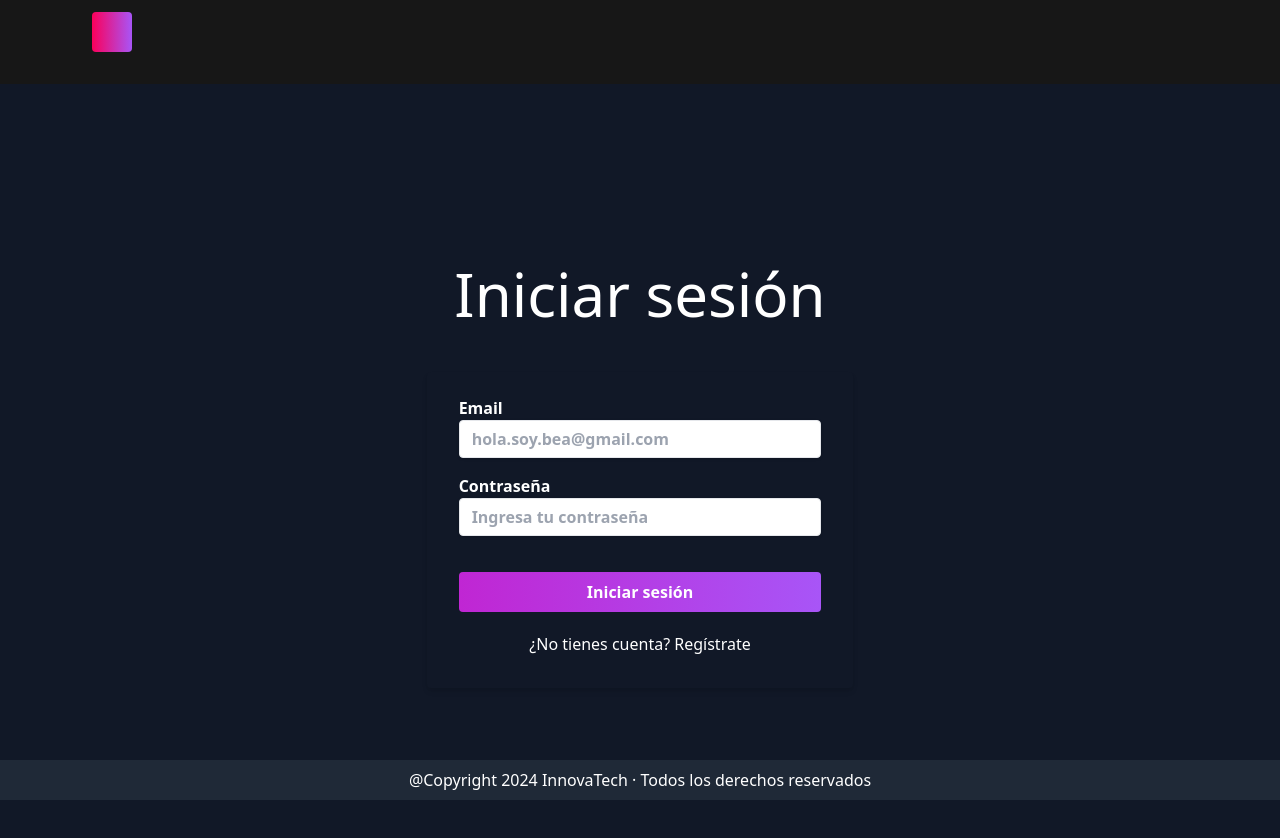
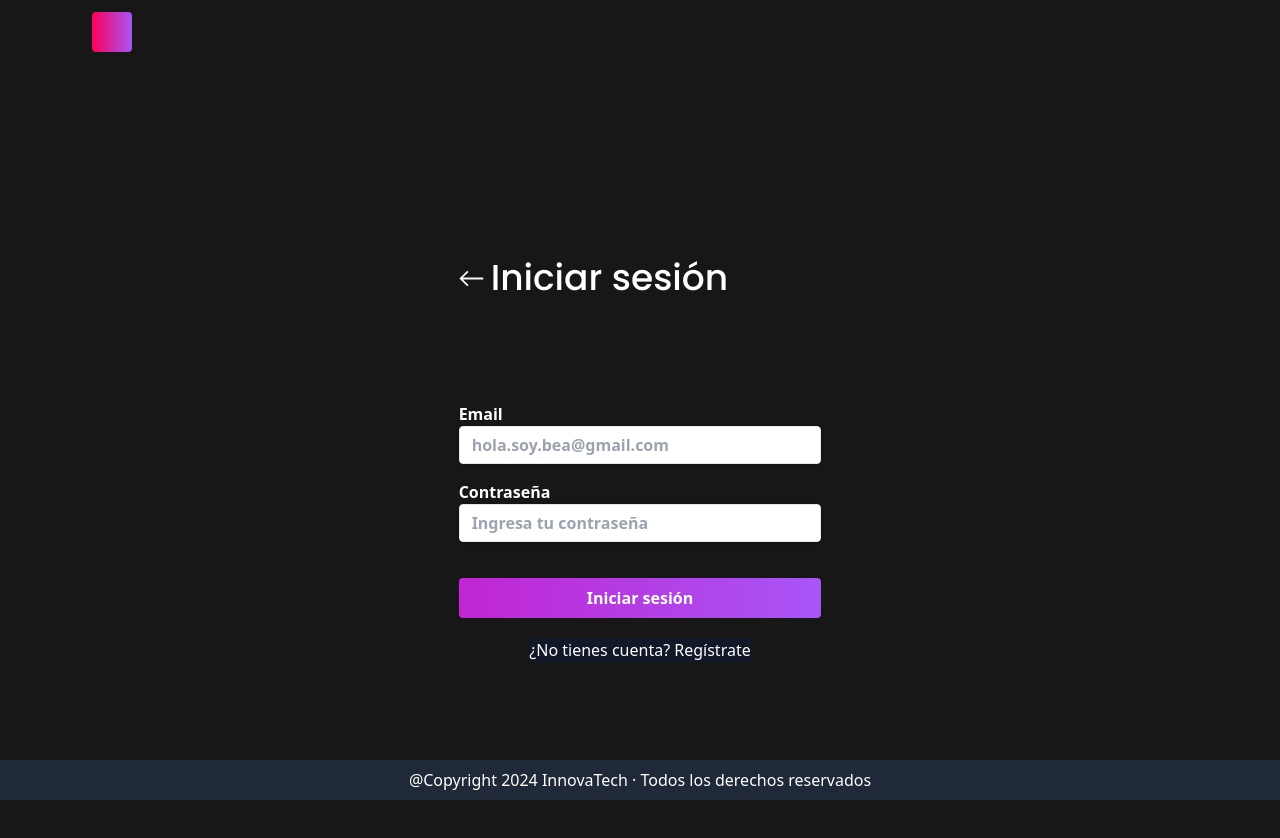
Before and after one commit to Elianarve/GreenNewsPaper, a React (Vite) app in the folder frontend/: page /login in a window 1280 px wide. Shown: the top 838 px of the page. Built offline with nearby package versions, Linux system fonts and the light colour scheme.

Commit message:
page-home

```diff
--- a/frontend/src/components/Card.jsx
+++ b/frontend/src/components/Card.jsx
@@ -2,9 +2,9 @@ import React from 'react';
 import { useNavigate } from 'react-router-dom';
 import { deleteNews } from '../services/newsServices';
 import { useUserContext } from '../context/UserContext';
-import { Link } from 'react-router-dom';
 
-const Card = ({ news }) => {
+
+const Card = ({ news, setReloadingData }) => {
 const navigate = useNavigate();
 const { user } = useUserContext();
 
@@ -12,10 +12,12 @@ const { user } = useUserContext();
     navigate(`newsdetails/${news.id}`);
  };
 
-//  const handleDelete = async (id) => {
-//   const deleted = await deleteNews(id);
-//   if (deleted) {
-//       navigate('/home');
+// const handleDelete = async () => {
+//   try {
+//     await deleteNews(news.id);
+//     navigate("/home");
+//   } catch (error) {
+//     console.error("Error deleting news:", error);
 //   }
 // };
 
@@ -36,9 +38,9 @@ const { user } = useUserContext();
         <div className="flex justify-end items-right mt-2 space-x-1">
         { user.rol === 'admin' && (
           <>
-          {/* <button className="bg-gradiente-to-r from bg-purple-600 to-fuchsia-600 mb-2 w-7 h-7 text-white" onClick={() => navigate(`update/${news.id}`)}>Actualizar</button> */}
-          <Link onClick={() => {deleteNews(news.id).then(navigate("/home", {replace: true,}))}} ><button className="bg-gradiente-to-r from bg-purple-600 to-fuchsia-600 mb-2 w-20 h-7 text-white" >Eliminar</button></Link>
-          {/* <button className="bg-gradiente-to-r from bg-purple-600 to-fuchsia-600 mb-2 w-7 h-7 text-white">save</button> */}
+        <button className="bg-gradiente-to-r from bg-purple-600 to-fuchsia-600 mb-2 w-7 h-7 text-white" onClick={() => navigate(`update/${news.id}`)}>Actualizar</button>
+        <button className="bg-gradiente-to-r from bg-purple-600 to-fuchsia-600 mb-2 w-20 h-7 text-white" onClick={() => deleteNews(news.id).then(() => setReloadingData(true))}>Eliminar</button>
+        <button className="bg-gradiente-to-r from bg-purple-600 to-fuchsia-600 mb-2 w-7 h-7 text-white">save</button>
           </>
         )}
         </div>
--- a/frontend/src/components/LoginForm.jsx
+++ b/frontend/src/components/LoginForm.jsx
@@ -2,7 +2,6 @@ import React, { useState } from 'react';
 import { useNavigate, Link } from 'react-router-dom';
 import { useUserContext } from '../context/UserContext';
 import { loginUser } from '../services/logReg';
-
 import * as Yup from 'yup';
 
 const LoginForm = () => {
@@ -38,16 +37,12 @@ const LoginForm = () => {
           setPasswordError(err.message)
         }
       });
-      // Aquí podemos manejar errores, ejem. mostrar un mensaje al usuario
      }
-
-     //onResetForm();
   };
-
 
  return (
     <>
-      <form onSubmit={handleSubmit} className="bg-gray-900 shadow-md rounded px-8 pt-6 pb-8 mb-4">
+      <form onSubmit={handleSubmit} className="px-8 pt-6 pb-8 mb-4">
         <div className="mb-4">
           <label className="block text-white text-md font-bold mb-2 text-left" htmlFor="email">
             Email
--- a/frontend/src/components/Nav.jsx
+++ b/frontend/src/components/Nav.jsx
@@ -19,7 +19,7 @@ const Nav = () => {
          <ul className="font-poppins flex space-x-4 mr-20">
            { userAuth && (
             <>
-             <li className="text-white bg-[#222222] px-4 py-2 rounded-lg hover:bg-[#FB005A] active:bg-[#B800B0] focus:outline-none focus:ring focus:ring-violet-300">Home</li>
+            <Link to="/home"><li className="text-white bg-[#222222] px-4 py-2 rounded-lg hover:bg-[#FB005A] active:bg-[#B800B0] focus:outline-none focus:ring focus:ring-violet-300">Home</li></Link>
            <Link to="create" replace className="text-white">
               <img src={write} className='absolute mt-2.5 ml-4'></img>
              <li className="text-white bg-[#222222] pl-10 px-4 py-2 rounded-lg hover:bg-[#FB005A] active:bg-[#B800B0] focus:outline-none focus:ring focus:ring-violet-300">Escribe</li>
--- a/frontend/src/pages/Create.jsx
+++ b/frontend/src/pages/Create.jsx
@@ -35,7 +35,6 @@ setUrl_Image(response.data.secure_url);
 };
 const FunctionDeleteImage = () => {
   setUrl_Image("");
-  //podríamos guardar la respuesta de cloudinary en la bd MySQL para eliminar la imagen
 };
 
   return (
--- a/frontend/src/pages/Home.jsx
+++ b/frontend/src/pages/Home.jsx
@@ -1,10 +1,12 @@
 import React, { useState, useEffect } from 'react';
 import { getNews } from '../services/newsServices.js';
 import Card from '../components/Card.jsx';
-
+import { useUserContext } from '../context/UserContext';
 
 const Home = () => {
  const [news, setNews] = useState([]);
+ const [ reloadingData, setReloadingData  ] = useState(false);
+ const { user, setUser  } = useUserContext();
 
  useEffect(() => {
     const fetchData = async () => {
@@ -12,15 +14,16 @@ const Home = () => {
       setNews(newsData);
     };
     fetchData();
- }, []);
+    setReloadingData(false);
+ }, [reloadingData]);
 
  return (
-  <div className="container mx-auto px-4">
-    <h1 className="text-2xl font-bold mb-4">Home con noticias</h1>
+  <div className="w-full bg-neutral-900 flex justify-center min-h-screen">
+    <h1 className="text-2xl font-bold mb-4 text-white text-4xl" >¡Bienvenid@ {user && user.name} 👋!</h1>
     <div className="grid grid-cols-3 gap-4 grid-rows-2">
       {news.map((newsItem, index) => (
         <div key={index}>
-          <Card news={newsItem} />
+          <Card news={newsItem} setReloadingData={setReloadingData} />
         </div>
       ))}
     </div>
--- a/frontend/src/pages/Login.jsx
+++ b/frontend/src/pages/Login.jsx
@@ -1,15 +1,17 @@
-// import {useLoaderData} from 'react-router-dom';
-import React from 'react';
 import LoginForm from '../components/LoginForm.jsx';
+import arrow from '../assets/arrow.svg';
+import { Link } from 'react-router-dom';
 
 const Login = () => {
-  // const news = useLoaderData();
 
   return (
     <>
-    <div className='flex items-center justify-center min-h-screen bg-gray-900'>
+      <div className='flex items-center justify-center min-h-screen bg-neutral-900'>
         <div className='text-center'>
-        <h1 className='text-6xl text-white bg-gray-900 mb-12'>Iniciar sesión</h1>
+          <Link to='/'>
+            <img className='ml-8 mt-3 absolute' src={arrow}></img>
+          </Link>
+            <h1 className='font-poppins font-medium text-4xl text-white mb-20 ml-16 text-left'>Iniciar sesión</h1>
           <LoginForm />
         </div>
       </div>
--- a/frontend/src/pages/Register.jsx
+++ b/frontend/src/pages/Register.jsx
@@ -1,18 +1,15 @@
-// import {useLoaderData} from 'react-router-dom';
-import React from 'react';
 import RegisterForm from '../components/RegisterForm.jsx';
-// import arrow from '../assets/arrow.svg';
+import arrow from '../assets/arrow.svg';
 import { Link } from 'react-router-dom';
 
 const Register = () => {
-  // const news = useLoaderData();
 
  return (
   <>
     <div className='flex items-center justify-center min-h-screen bg-neutral-900'>
-      <div className='text-center mt-20'>
+      <div className='text-center'>
         <Link to='/'>
-          {/* <img className='ml-8 mt-3 absolute' src={arrow}></img> */}
+          <img className='ml-8 mt-3 absolute' src={arrow}></img>
         </Link>
           <h1 className='font-poppins font-medium text-4xl text-white text-left ml-16'>Regístrate</h1>
         <RegisterForm />
--- a/frontend/src/services/newsServices.js
+++ b/frontend/src/services/newsServices.js
@@ -60,7 +60,6 @@ export const postNews = async (data) => {
     const headers = getHeaders();
     const news = await axios.post(API_URL_NEWS, data, {headers})
     alert("Artículo creado exitosamente")
-    console.log(news)
     return news;
   }
 
```
Also changed, not shown: frontend/src/assets/arrow.svg (added). Lines whose indentation alone changed are shown as unchanged.
